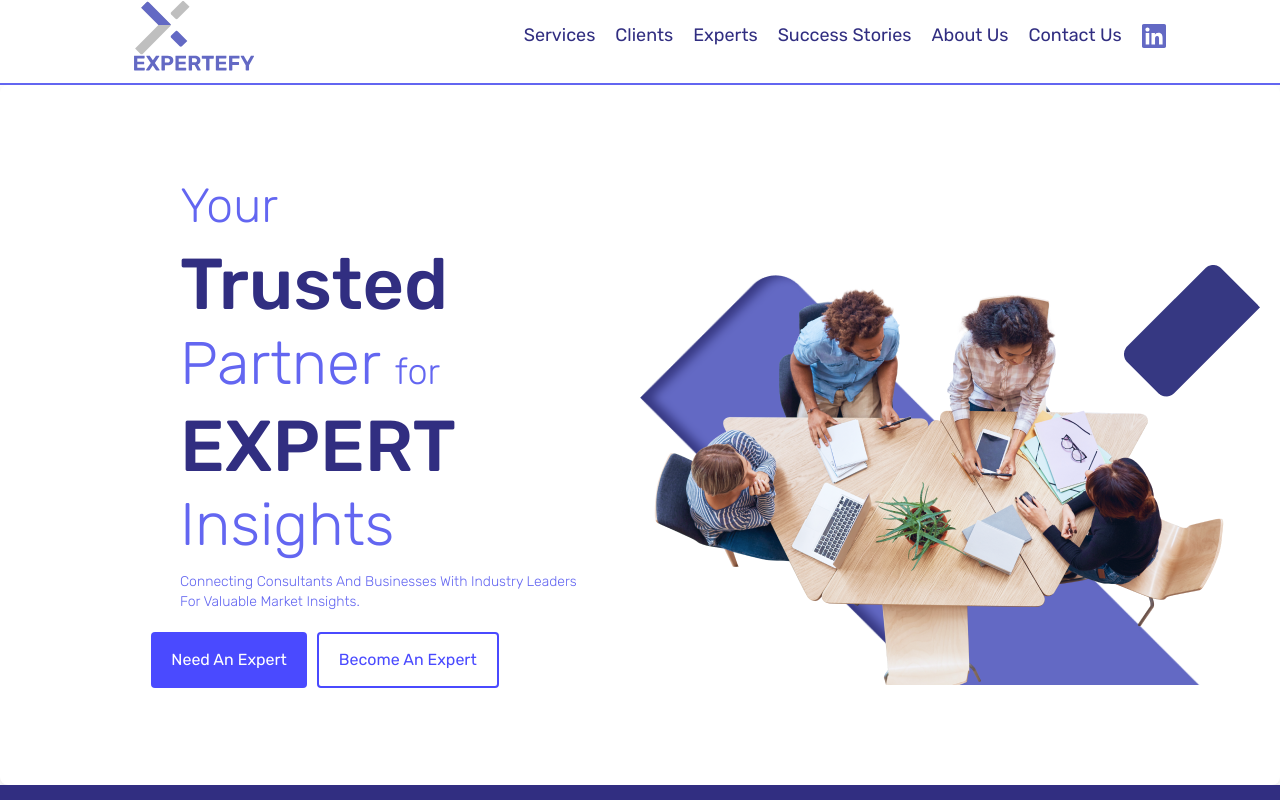
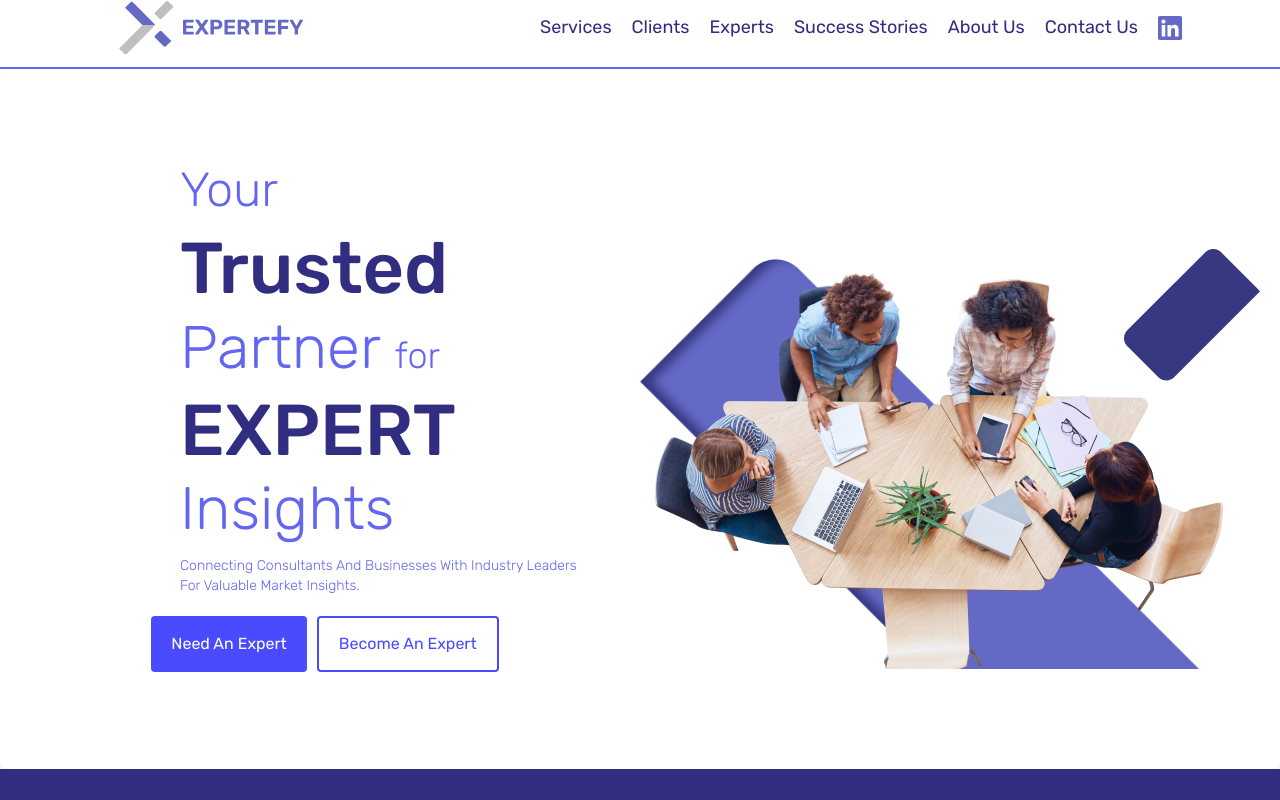
Before and after one commit to NasirBaigIT/expertefy-react, a React (Create React App) app: page / in a window 1280 px wide. Shown: the top 800 px of the page. Built offline with nearby package versions, Linux system fonts and the light colour scheme.

Commit message:
Update Navbar.js

```diff
--- a/src/components/Navbar.js
+++ b/src/components/Navbar.js
@@ -38,8 +38,8 @@ const Navbar = () => {
       <header
         className={`flex navbar-fading sticky top-0 gap-5 ${isMobile ? "justify-between items-center" : "justify-around self-center"} max-md:flex-wrap max-md:max-w-full`}
       >
-        <div className="flex gap-2 px-5 text-xl font-semibold text-indigo-500 whitespace-nowrap">
-          <Link to="/">
+        <Link to="/">
+          <div className="flex gap-2 px-5 text-xl font-semibold text-indigo-500 whitespace-nowrap">
             <img
               alt="Expertefy Logo"
               src={expertefyLogo}
@@ -48,8 +48,8 @@ const Navbar = () => {
             <span className="my-auto hidden md:block">
               <img src={expertefyText} alt="Expertefy" />
             </span>
-          </Link>
-        </div>
+          </div>
+        </Link>
         <BurgerMenu toggleMenu={toggleMenu} isOpen={isOpen} />
         <nav
           className={`flex gap-5 items-center my-auto text-lg text-indigo-900 max-md:flex-col max-md:items-start max-md:w-full ${
```
